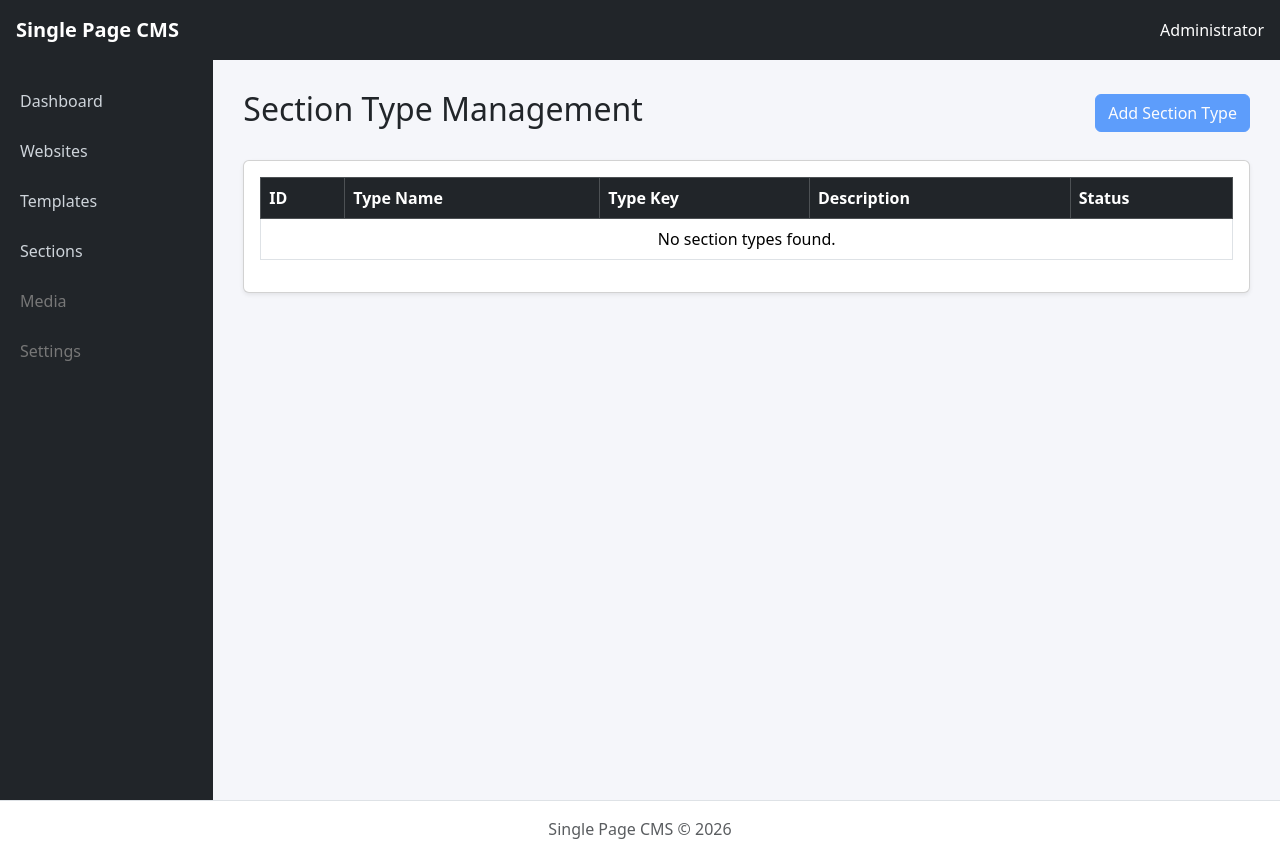
After one commit to TappIndia/single-page-cms-chatgpt, a CodeIgniter 4 app: the page made by app/Views/admin/section_type/index.php in a window 1280 px wide. The commit adds this page. Run offline with PHP 8.4 and a stand-in for CodeIgniter, Linux system fonts and the light colour scheme; the template is opened without the code that fills it, so the values that code supplies are empty; some libraries are stand-ins or nearby versions.

Commit message:
Add section type management module

```diff
--- a/app/Config/Routes.php
+++ b/app/Config/Routes.php
@@ -13,3 +13,5 @@ $routes->get('admin', 'Admin\Dashboard::index');
 $routes->get('admin/websites', 'Admin\Website::index');
 
 $routes->get('admin/templates', 'Admin\Template::index');
+
+$routes->get('admin/section-types', 'Admin\SectionType::index');
--- a/app/Views/admin/layouts/main.php
+++ b/app/Views/admin/layouts/main.php
@@ -84,7 +84,7 @@
                 </a>
 
                 <a href="<?= site_url('admin/templates') ?>" class="<?= uri_string() === 'admin/templates' ? 'active' : '' ?>">Templates</a>
-                <a href="#" class="disabled">Sections</a>
+                <a href="<?= site_url('admin/section-types') ?>" class="<?= uri_string() === 'admin/section-types' ? 'active' : '' ?>">Sections</a>
                 <a href="#" class="disabled">Media</a>
                 <a href="#" class="disabled">Settings</a>
 
--- /dev/null
+++ b/app/Views/admin/section_type/index.php
@@ -0,0 +1,51 @@
+<?= $this->extend('admin/layouts/main') ?>
+
+<?= $this->section('content') ?>
+
+<div class="d-flex justify-content-between align-items-center mb-4">
+    <h2>Section Type Management</h2>
+    <button class="btn btn-primary" disabled>Add Section Type</button>
+</div>
+
+<div class="card shadow-sm">
+    <div class="card-body">
+        <div class="table-responsive">
+            <table class="table table-bordered table-hover align-middle">
+                <thead class="table-dark">
+                    <tr>
+                        <th>ID</th>
+                        <th>Type Name</th>
+                        <th>Type Key</th>
+                        <th>Description</th>
+                        <th>Status</th>
+                    </tr>
+                </thead>
+                <tbody>
+                    <?php if (!empty($sectionTypes)): ?>
+                        <?php foreach ($sectionTypes as $section): ?>
+                            <tr>
+                                <td><?= esc($section['id']) ?></td>
+                                <td><?= esc($section['type_name']) ?></td>
+                                <td><?= esc($section['type_key']) ?></td>
+                                <td><?= esc($section['description'] ?? '') ?></td>
+                                <td>
+                                    <?php if ($section['is_active']): ?>
+                                        <span class="badge bg-success">Active</span>
+                                    <?php else: ?>
+                                        <span class="badge bg-secondary">Inactive</span>
+                                    <?php endif ?>
+                                </td>
+                            </tr>
+                        <?php endforeach ?>
+                    <?php else: ?>
+                        <tr>
+                            <td colspan="5" class="text-center">No section types found.</td>
+                        </tr>
+                    <?php endif ?>
+                </tbody>
+            </table>
+        </div>
+    </div>
+</div>
+
+<?= $this->endSection() ?>
```
Also changed, not shown: app/Controllers/Admin/SectionType.php (added, +25 -0 lines).
